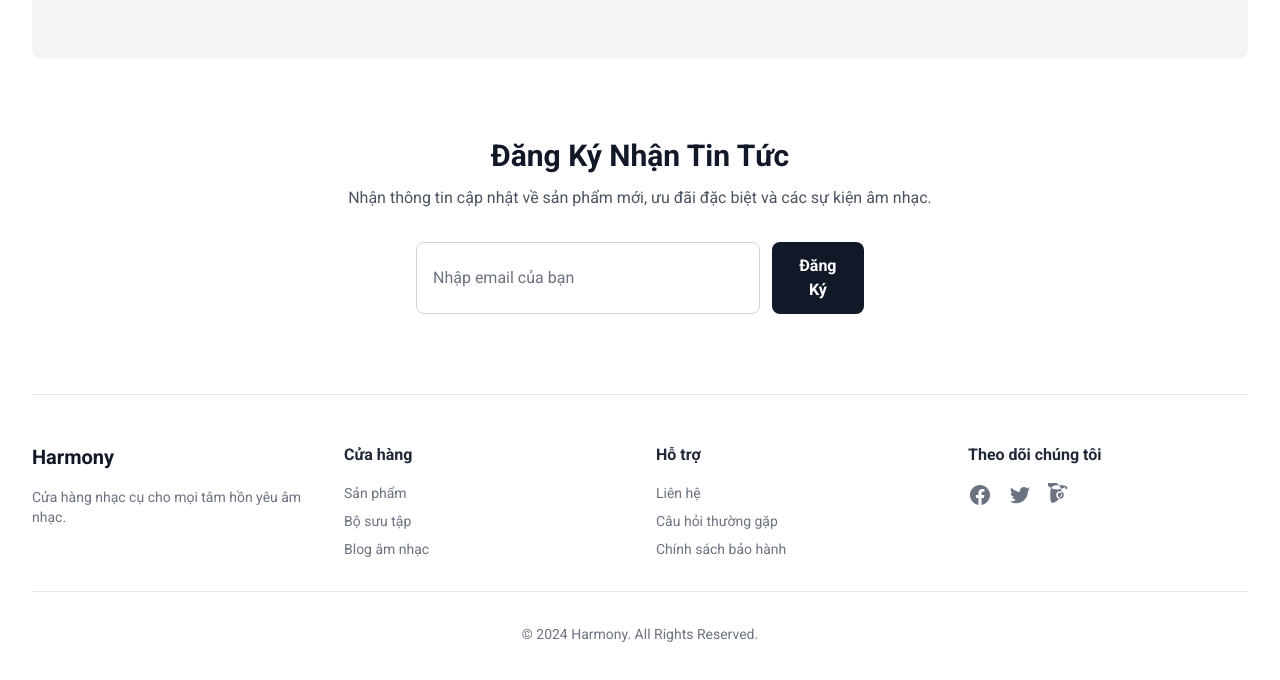
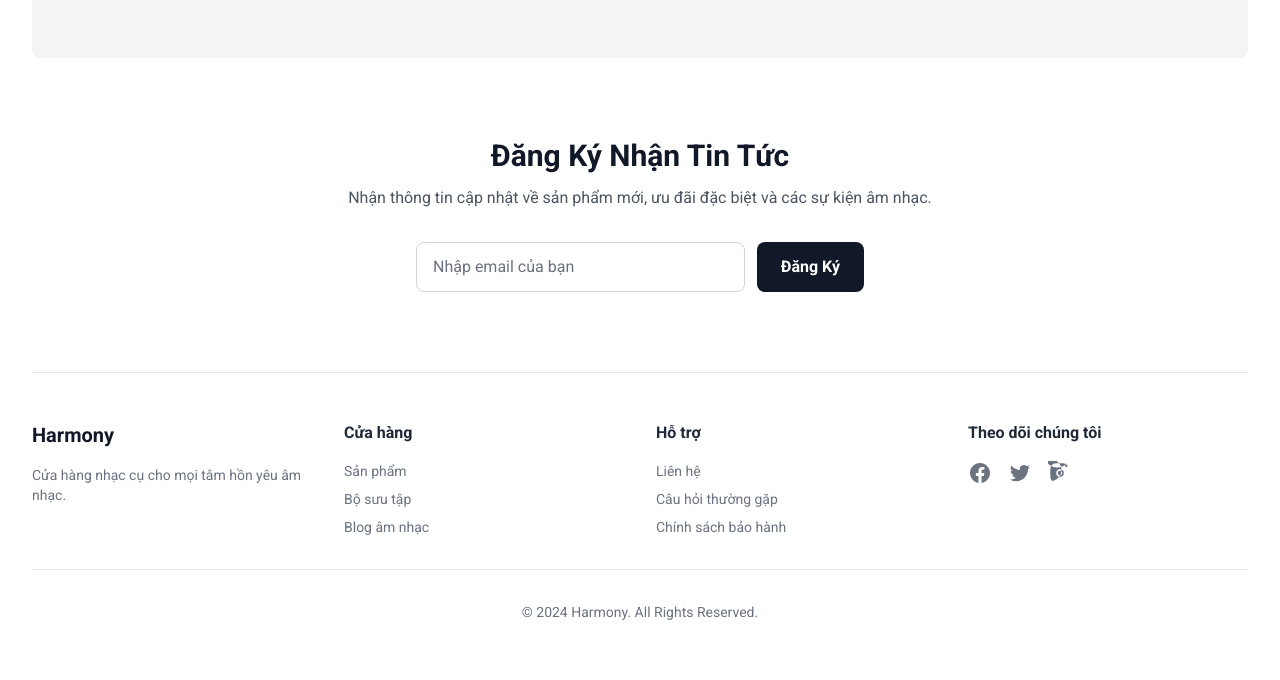
Before and after one commit to hoaqkhai/Web, a plain HTML site: page index.html in a window 1280 px wide. Shown: the part 1987-2667 px from the top of the page. Drawn offline with nearby package versions, Linux system fonts and the light colour scheme.

Commit message:
Second commit

```diff
--- a/index.html
+++ b/index.html
@@ -565,7 +565,7 @@
                 type="email"
               />
               <button
-                class="bg-primary text-white py-3 px-6 rounded-lg font-semibold hover:bg-gray-700 dark:hover:bg-gray-600 transition-colors"
+                class="bg-primary text-white py-3 px-6 rounded-lg font-semibold hover:bg-gray-700 dark:hover:bg-gray-600 transition-colors whitespace-nowrap"
                 type="submit"
               >
                 Đăng Ký
```
